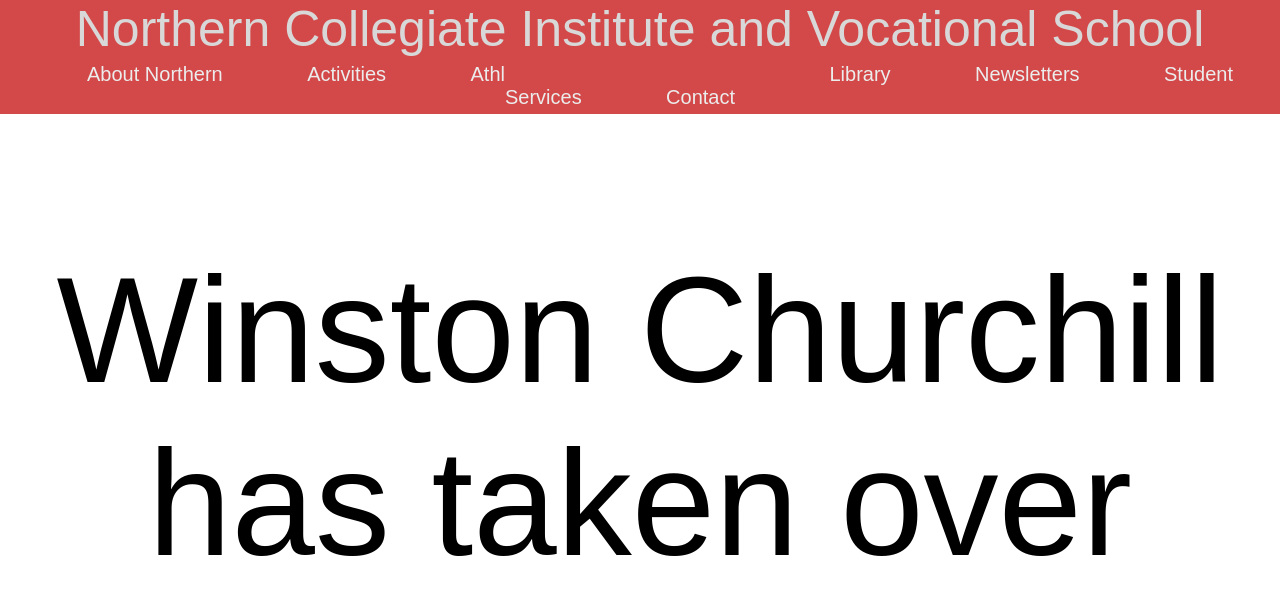
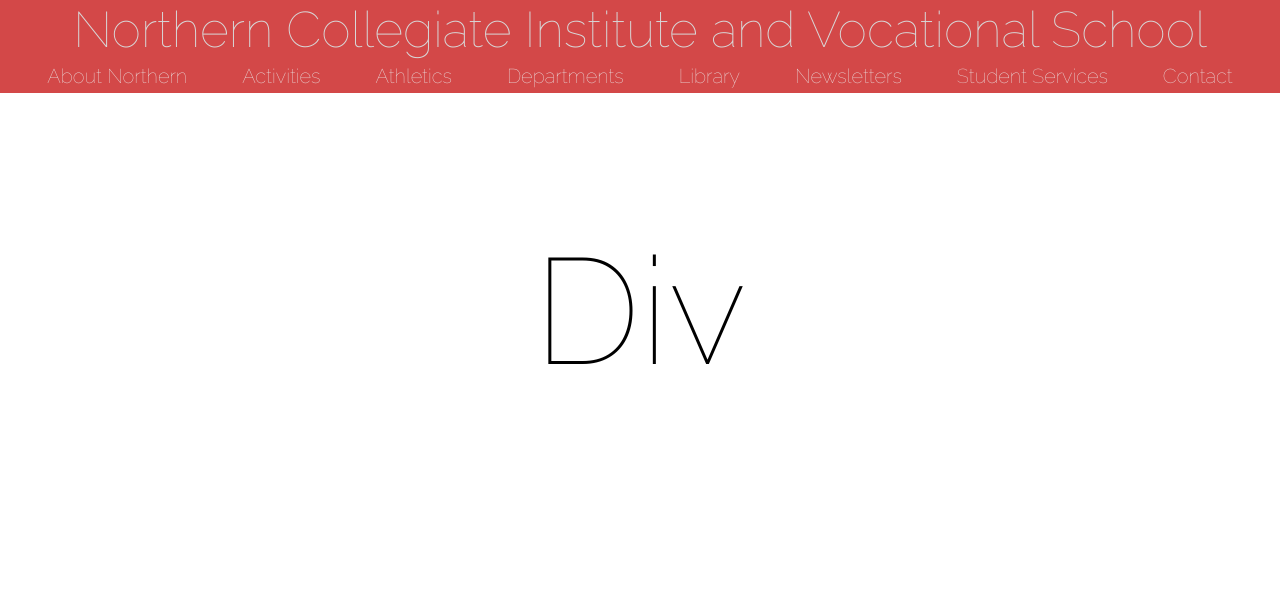
Before and after one commit to coolomancp/coolomancp.github.io, a Jekyll site: the page index.html, which Jekyll copies as it is, in a window 1280 px wide. Shown: the top 595 px of the page. Built offline with Jekyll 4.4.1, drawn with Linux system fonts in a browser that asks for light colours.

Commit message:
New Font/Text and Dynamic menu bar

```diff
--- a/css/test.css
+++ b/css/test.css
@@ -3,12 +3,12 @@
 * {
 	padding: 0px;
 	margin: 0px;
-	font-family: raleway, sans-serif;
-	font-weight: lighter;
+	font-family: 'Raleway', sans-serif;
+	font-weight: 100;
 	text-decoration: none;
 }
 h1 {
-	font-family: raleway, sans-serif;
+	font-family: 'Raleway', sans-serif;
 	font-size: 50px;
 	font-weight: lighter;
 	position: relative;
@@ -32,7 +32,7 @@
 	background-color: #d34848;
 	font-size: 20px;
 	display: inline;
-	padding: 40px;
+	padding: 2%;
 	color: #ECECEC;
 	padding-bottom: 5px;
 	transition: all 0.3s ease 0s;
@@ -42,7 +42,7 @@
 	background-color: #CF3838;
 }
 
-#burke {
+#main {
 	font-size: 100px;
 	text-align: center;
 	padding-top: 130px;
--- a/index.html
+++ b/index.html
@@ -4,6 +4,7 @@
 <meta charset="utf-8">
 <title>Test Site</title>
 <link href="css/test.css" rel="stylesheet" type="text/css">
+<link href="https://fonts.googleapis.com/css?family=Raleway:100" rel="stylesheet">
 </head>
 
 <body>
@@ -29,9 +30,9 @@
 		<a href="linktest.html"><li>Contact</li></a>
 	</uo>
 </div>
-<div id="burke">
+<div id="main">
 	<h2>
-		Winston Churchill has taken over
+		Div
 	</h2>
 </div>
 </body>
```
